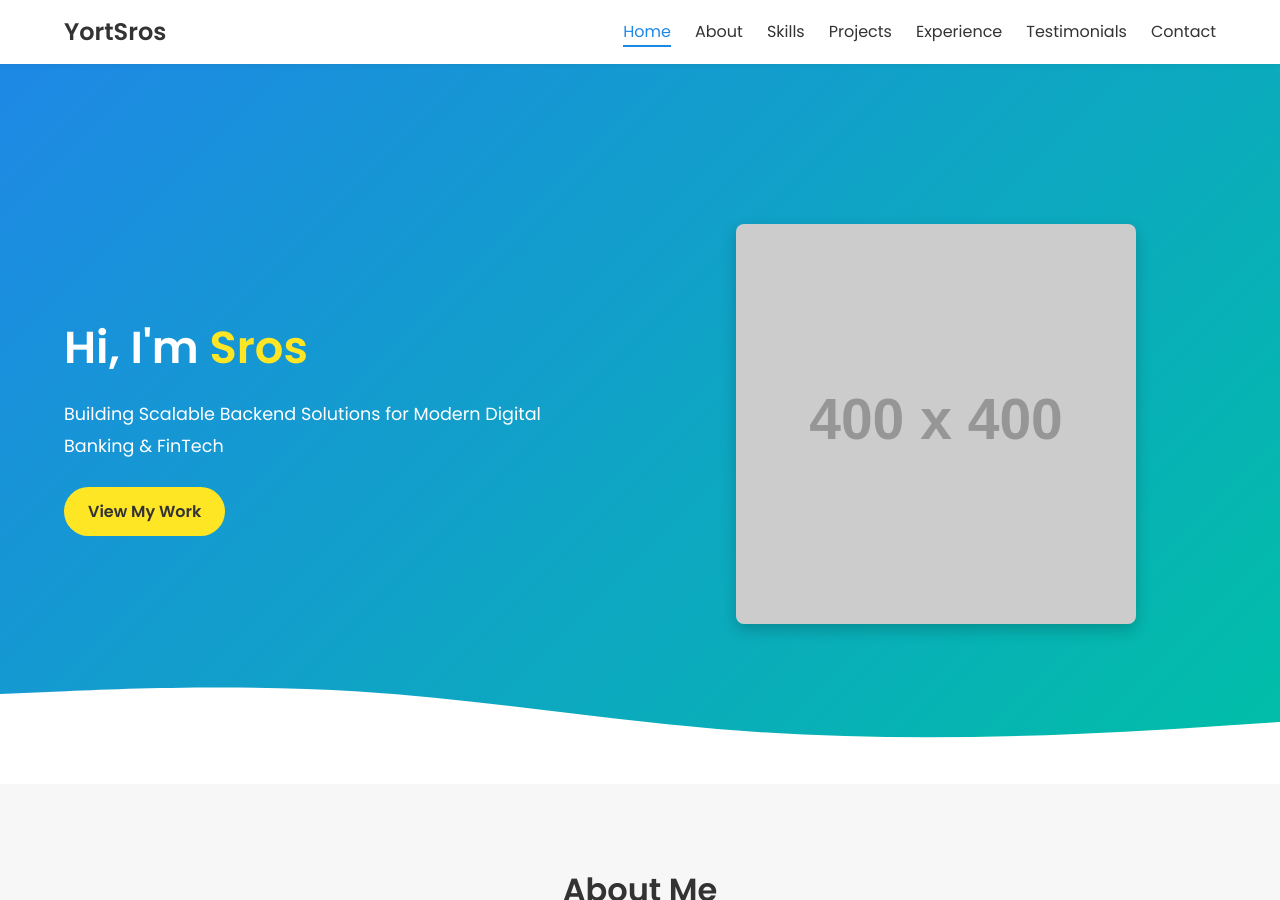
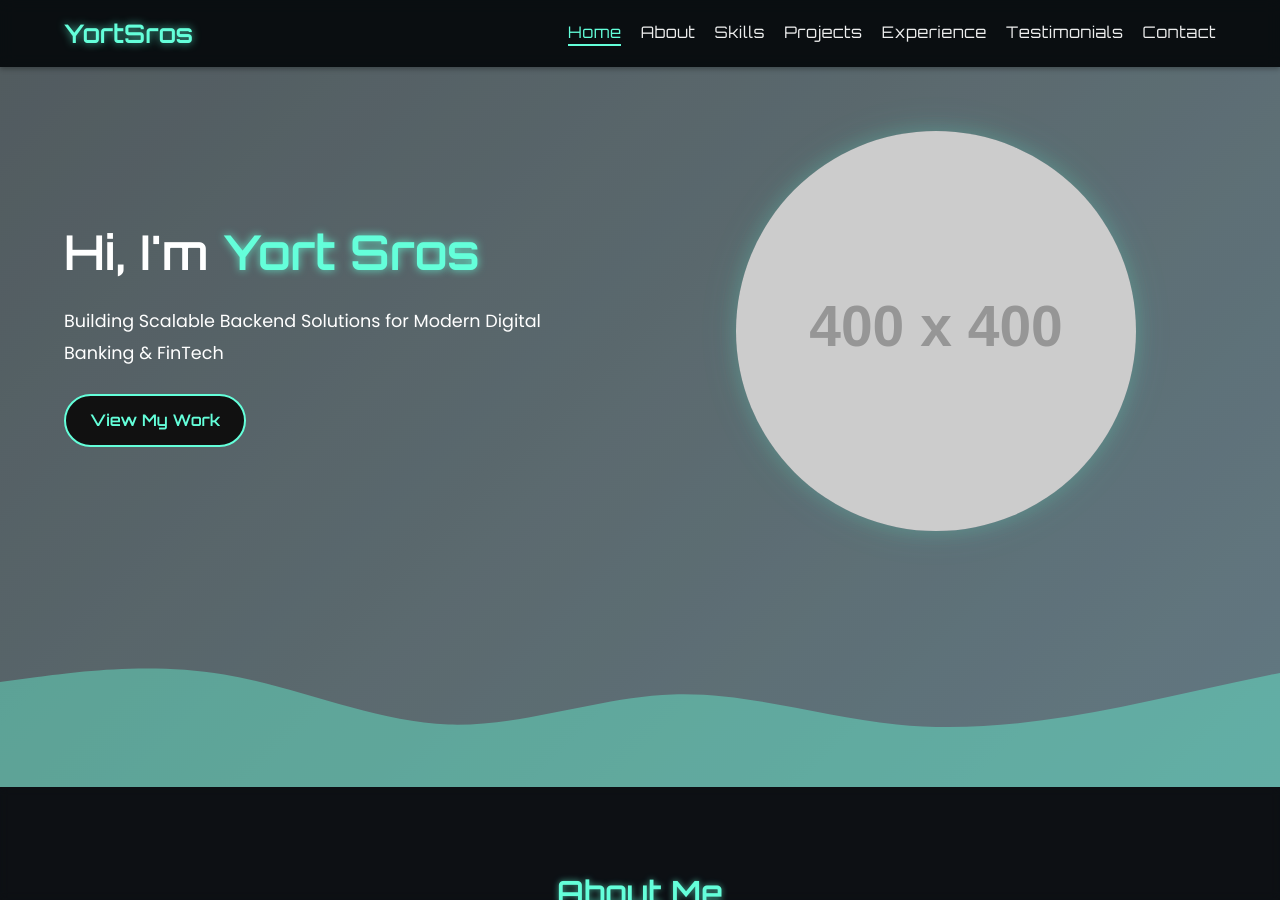
Before and after one commit to srosio/sros-yort, a Jekyll site: the page built from index.md, in a window 1280 px wide and 900 px high. Built offline with Jekyll 4.4.1, drawn with Linux system fonts in a browser that asks for light colours.

Commit message:
Build with Jekyll

```diff
--- a/_config.yml
+++ b/_config.yml
@@ -1,5 +1,5 @@
 title: "Yort Sros — Portfolio"
-description: "Modern & Clean Portfolio for Yort Sros"
+description: "A futuristic-themed portfolio showcasing Sros's work."
 author: "Yort Sros"
 baseurl: ""
 url: "https://srosio.github.io"
--- a/_layouts/default.html
+++ b/_layouts/default.html
@@ -6,11 +6,11 @@
     <meta name="viewport" content="width=device-width, initial-scale=1.0" />
     <title>{{ site.title }}</title>
 
-    <!-- Google Fonts -->
+    <!-- Google Fonts (Orbitron for a futuristic look, plus a fallback) -->
     <link rel="preconnect" href="https://fonts.googleapis.com" />
     <link rel="preconnect" href="https://fonts.gstatic.com" crossorigin />
     <link
-            href="https://fonts.googleapis.com/css2?family=Poppins:wght@300;400;600&display=swap"
+            href="https://fonts.googleapis.com/css2?family=Orbitron:wght@400;600&family=Poppins:wght@300;400&display=swap"
             rel="stylesheet"
     />
 
@@ -41,7 +41,7 @@
     </div>
 </header>
 
-<!-- Main content injected from index.md -->
+<!-- Injected content from index.md -->
 {{ content }}
 
 <!-- Footer -->
--- a/assets/css/styles.css
+++ b/assets/css/styles.css
@@ -1,4 +1,4 @@
-/* -- RESET -- */
+/* RESET */
 * {
     margin: 0;
     padding: 0;
@@ -8,13 +8,16 @@
     scroll-behavior: smooth;
 }
 body {
+    /* Orbitron for headings (futuristic), fallback to Poppins or sans-serif */
     font-family: 'Poppins', sans-serif;
-    color: #333;
-    background-color: #fff;
+    color: #eee;
+    background-color: #0a0f12; /* Dark background for a futuristic vibe */
     line-height: 1.6;
+    position: relative;
+    overflow-x: hidden;
 }
 
-/* -- GLOBAL CONTAINERS -- */
+/* GLOBAL CONTAINERS */
 .container {
     width: 90%;
     max-width: 1200px;
@@ -22,13 +25,14 @@
     padding: 1rem 0;
 }
 
-/* -- NAVBAR / HEADER -- */
+/* NAVBAR / HEADER */
 .header {
-    background: #fff;
-    box-shadow: 0 2px 5px rgba(0,0,0,0.05);
+    background: rgba(10, 15, 18, 0.9); /* Slight transparency */
+    box-shadow: 0 2px 5px rgba(0,0,0,0.3);
     position: sticky;
     top: 0;
     z-index: 999;
+    backdrop-filter: blur(8px);
 }
 .nav-container {
     display: flex;
@@ -37,20 +41,25 @@
     padding: 0.8rem 0;
 }
 .logo {
-    font-size: 1.5rem;
+    font-size: 1.6rem;
+    font-family: 'Orbitron', sans-serif;
     font-weight: 600;
+    color: #64ffda;
+    text-shadow: 0 0 8px rgba(100,255,218,0.7);
 }
 .nav-links {
     list-style: none;
     display: flex;
-    gap: 1.5rem;
+    gap: 1.2rem;
 }
 .nav-links a {
     text-decoration: none;
-    color: #333;
+    color: #eee;
     font-weight: 500;
+    position: relative;
     transition: color 0.3s ease;
-    position: relative;
+    font-family: 'Orbitron', sans-serif;
+    letter-spacing: 0.5px;
 }
 .nav-links a.active::after,
 .nav-links a:hover::after {
@@ -58,13 +67,13 @@
     position: absolute;
     width: 100%;
     height: 2px;
-    background: #1e88e5;
+    background: #64ffda;
     bottom: -4px;
     left: 0;
 }
 .nav-links a:hover,
 .nav-links a.active {
-    color: #1e88e5;
+    color: #64ffda;
 }
 
 /* MENU TOGGLE (mobile) */
@@ -76,38 +85,40 @@
 .menu-toggle .bar {
     width: 25px;
     height: 2px;
-    background-color: #333;
+    background-color: #fff;
     margin: 4px 0;
     transition: 0.3s all;
 }
 
-/* -- HERO -- */
+/* HERO */
 .hero {
     position: relative;
-    background: linear-gradient(135deg, #1e88e5 0%, #00bfa6 100%);
+    background: linear-gradient(135deg, #0f2027 0%, #203a43 50%, #2c5364 100%);
     color: #fff;
     overflow: hidden;
+    min-height: 80vh;
 }
 .hero-content {
-    min-height: 80vh;
     display: flex;
     flex-wrap: wrap;
     align-items: center;
     justify-content: space-between;
     gap: 2rem;
-    padding-top: 3rem;
-    padding-bottom: 3rem;
+    padding-top: 4rem;
+    padding-bottom: 4rem;
 }
 .hero-text {
     flex: 1;
-    min-width: 300px;
+    min-width: 280px;
 }
 .hero-text h1 {
-    font-size: 2.8rem;
+    font-size: 3rem;
+    font-family: 'Orbitron', sans-serif;
     margin-bottom: 1rem;
 }
 .hero-text h1 span {
-    color: #ffe624;
+    color: #64ffda; /* Neon Aqua */
+    text-shadow: 0 0 8px rgba(100,255,218,0.8);
 }
 .hero-text p {
     margin-bottom: 1.5rem;
@@ -117,14 +128,30 @@
 }
 .hero-img {
     flex: 1;
-    min-width: 300px;
+    min-width: 280px;
     display: flex;
     justify-content: center;
 }
 .profile-pic {
     max-width: 100%;
-    border-radius: 8px;
-    box-shadow: 0 6px 15px rgba(0,0,0,0.2);
+    border-radius: 50%;
+    box-shadow: 0 0 20px rgba(100, 255, 218, 0.2),
+    0 0 40px rgba(100, 255, 218, 0.1);
+}
+
+/* Starfield background for hero */
+.stars-bg {
+    position: absolute;
+    top: 0;
+    left: 0;
+    width: 100%;
+    height: 100%;
+    background:
+            radial-gradient(white, rgba(255,255,255,0) 70%) repeat center center,
+            rgba(0,0,0,0.2);
+    background-size: 2px 2px;
+    z-index: 0;
+    pointer-events: none; /* Not clickable */
 }
 
 /* Wave */
@@ -133,6 +160,7 @@
     bottom: 0;
     width: 100%;
     line-height: 0;
+    z-index: 1;
 }
 .wave-container svg {
     display: block;
@@ -140,23 +168,35 @@
     height: 150px;
 }
 
-/* -- BUTTONS -- */
+/* BUTTONS */
 .btn-primary,
-.btn-secondary {
+.btn-secondary,
+.neon-btn {
     display: inline-block;
     padding: 0.75rem 1.5rem;
     border-radius: 50px;
     text-decoration: none;
     font-weight: 600;
-    transition: background-color 0.3s ease, color 0.3s ease;
+    font-family: 'Orbitron', sans-serif;
+    transition: background-color 0.3s ease, box-shadow 0.3s ease;
 }
 .btn-primary {
-    background-color: #ffe624;
-    color: #333;
+    background-color: #64ffda;
+    color: #0a0f12;
 }
 .btn-primary:hover {
-    background-color: #ffd600;
-    color: #333;
+    background-color: #52e4c0;
+    box-shadow: 0 0 8px rgba(100,255,218,0.5);
+}
+.neon-btn {
+    background-color: #111;
+    border: 2px solid #64ffda;
+    color: #64ffda;
+    position: relative;
+}
+.neon-btn:hover {
+    background-color: #0a0f12;
+    box-shadow: 0 0 15px #64ffda;
 }
 .btn-secondary {
     background-color: #e9ecef;
@@ -166,9 +206,11 @@
     background-color: #ced4da;
 }
 
-/* -- SECTIONS -- */
+/* SECTIONS */
 .section {
     padding: 4rem 0;
+    position: relative;
+    z-index: 2; /* Above starfield if it extends */
 }
 .section .section-content {
     text-align: center;
@@ -178,19 +220,23 @@
 }
 .section-title h2 {
     font-size: 2rem;
+    font-family: 'Orbitron', sans-serif;
     margin-bottom: 0.5rem;
+    color: #64ffda;
+    text-shadow: 0 0 6px rgba(100,255,218,0.6);
 }
 .underline {
     width: 80px;
     height: 3px;
-    background-color: #1e88e5;
+    background-color: #64ffda;
     margin: 0.5rem auto 0;
     border-radius: 2px;
 }
 
-/* -- ABOUT -- */
+/* ABOUT */
 .about {
-    background: #f7f7f7;
+    background: rgba(16, 18, 23, 0.6);
+    backdrop-filter: blur(4px);
 }
 .about-grid {
     display: flex;
@@ -204,11 +250,12 @@
     flex: 1;
     min-width: 300px;
     text-align: left;
+    color: #eee;
 }
 .about-img img {
     width: 100%;
     border-radius: 6px;
-    box-shadow: 0 4px 10px rgba(0,0,0,0.1);
+    box-shadow: 0 0 20px rgba(100,255,218,0.15);
 }
 .about-text ul {
     margin-top: 1rem;
@@ -216,9 +263,9 @@
     padding-left: 1.5rem;
 }
 
-/* -- SKILLS -- */
+/* SKILLS */
 #skills {
-    background: #fff;
+    background: #0a0f12;
 }
 .skills-list {
     display: flex;
@@ -229,15 +276,17 @@
 }
 .skills-list li {
     list-style: none;
-    background: #e3f2fd;
+    background: rgba(100,255,218,0.1);
     padding: 0.75rem 1rem;
     border-radius: 4px;
     font-weight: 500;
+    box-shadow: 0 0 10px rgba(100,255,218,0.05);
 }
 
-/* -- PROJECTS -- */
+/* PROJECTS */
 .projects {
-    background: #f7f7f7;
+    background: rgba(16, 18, 23, 0.6);
+    backdrop-filter: blur(4px);
 }
 .projects-grid {
     display: grid;
@@ -247,17 +296,13 @@
     align-items: stretch;
 }
 .project-card {
-    background-color: #fff;
     border-radius: 6px;
-    box-shadow: 0 4px 10px rgba(0,0,0,0.1);
-    transition: transform 0.3s ease, box-shadow 0.3s ease;
     overflow: hidden;
     display: flex;
     flex-direction: column;
-}
-.project-card:hover {
-    transform: translateY(-5px);
-    box-shadow: 0 8px 15px rgba(0,0,0,0.15);
+    background-color: #11161a;
+    position: relative;
+    transition: transform 0.3s ease, box-shadow 0.3s ease;
 }
 .project-img {
     width: 100%;
@@ -268,20 +313,25 @@
     padding: 1.5rem;
     text-align: left;
     flex: 1;
+    color: #eee;
 }
 .project-info h3 {
     margin-bottom: 0.75rem;
     font-size: 1.25rem;
-    color: #1e88e5;
+    color: #64ffda;
 }
 .project-info p {
     margin-bottom: 1rem;
     line-height: 1.5;
 }
+.neon-card:hover {
+    transform: translateY(-5px);
+    box-shadow: 0 0 15px rgba(100,255,218,0.3);
+}
 
-/* -- EXPERIENCE -- */
+/* EXPERIENCE */
 #experience {
-    background: #fff;
+    background: #0a0f12;
 }
 .experience-list {
     margin-top: 2rem;
@@ -289,16 +339,17 @@
 }
 .experience-item {
     margin-bottom: 2rem;
+    color: #eee;
 }
 .experience-item h3 {
     margin-bottom: 0.5rem;
     font-size: 1.2rem;
-    color: #1e88e5;
+    color: #64ffda;
 }
 .experience-item p {
     margin-bottom: 1rem;
     font-size: 0.95rem;
-    color: #555;
+    color: #aaa;
 }
 .experience-item ul {
     list-style: disc;
@@ -306,9 +357,10 @@
     line-height: 1.8;
 }
 
-/* -- TESTIMONIALS -- */
+/* TESTIMONIALS */
 #testimonials {
-    background: #f7f7f7;
+    background: rgba(16, 18, 23, 0.6);
+    backdrop-filter: blur(4px);
 }
 .testimonial-list {
     margin-top: 2rem;
@@ -319,26 +371,26 @@
 }
 .testimonial-item {
     padding: 1.5rem;
-    background: #fff;
     border-radius: 6px;
-    box-shadow: 0 4px 10px rgba(0,0,0,0.03);
+    background: #11161a;
+    box-shadow: 0 0 15px rgba(100,255,218,0.03);
 }
 .testimonial-item h3 {
     font-size: 1.1rem;
     margin-bottom: 0.25rem;
-    color: #1e88e5;
+    color: #64ffda;
 }
 .testimonial-item p {
     font-size: 0.95rem;
-    color: #555;
+    color: #aaa;
 }
 blockquote {
     margin-top: 1rem;
     padding-left: 1rem;
-    border-left: 3px solid #1e88e5;
-    color: #333;
+    border-left: 3px solid #64ffda;
     font-size: 0.95rem;
     line-height: 1.6;
+    color: #eee;
     quotes: "“" "”" "‘" "’";
 }
 blockquote:before {
@@ -350,15 +402,16 @@
     margin-left: 4px;
 }
 
-/* -- CONTACT -- */
+/* CONTACT */
 .contact {
-    background: #fff;
+    background: #0a0f12;
 }
 .contact-intro {
     margin-bottom: 2rem;
     max-width: 600px;
     margin-left: auto;
     margin-right: auto;
+    color: #eee;
 }
 .contact-form {
     max-width: 600px;
@@ -375,28 +428,34 @@
 .contact-form textarea {
     width: 100%;
     padding: 1rem;
-    border: 1px solid #ddd;
+    border: 1px solid #444;
     border-radius: 4px;
     font-size: 1rem;
-    font-family: inherit;
+    font-family: 'Poppins', sans-serif;
+    background-color: #11161a;
+    color: #eee;
 }
 .contact-form textarea {
     resize: vertical;
     min-height: 150px;
 }
+.contact-form button {
+    margin-top: 1rem;
+}
 
-/* -- FOOTER -- */
+/* FOOTER */
 .footer {
-    background-color: #f8f9fa;
+    background-color: rgba(10,15,18,0.9);
     padding: 2rem 0;
     text-align: center;
+    box-shadow: 0 -2px 5px rgba(0,0,0,0.2);
 }
 .footer p {
     font-size: 0.9rem;
-    color: #666;
+    color: #aaa;
 }
 
-/* -- FADE-UP ANIMATION -- */
+/* FADE-UP ANIMATION */
 .fade-up {
     opacity: 0;
     transform: translateY(40px);
@@ -407,7 +466,7 @@
     transform: translateY(0);
 }
 
-/* -- MEDIA QUERIES -- */
+/* RESPONSIVE / MEDIA QUERIES */
 @media screen and (max-width: 992px) {
     .nav-links {
         gap: 1rem;
@@ -421,9 +480,9 @@
         position: absolute;
         top: 65px;
         right: 0;
-        background-color: #fff;
+        background-color: rgba(10,15,18,0.9);
         flex-direction: column;
-        box-shadow: 0 2px 8px rgba(0,0,0,0.2);
+        box-shadow: 0 2px 8px rgba(0,0,0,0.3);
         padding: 1rem;
         transform: translateY(-200%);
         transition: transform 0.3s ease;
@@ -435,7 +494,6 @@
     }
     .hero-content {
         flex-direction: column-reverse;
-        min-height: auto;
         padding-top: 2rem;
         padding-bottom: 2rem;
     }
--- a/assets/js/script.js
+++ b/assets/js/script.js
@@ -17,7 +17,7 @@
 
 const fadeUpObserver = new IntersectionObserver((entries, observer) => {
     entries.forEach(entry => {
-        if(entry.isIntersecting){
+        if (entry.isIntersecting) {
             entry.target.classList.add('show');
             observer.unobserve(entry.target);
         }
--- a/index.md
+++ b/index.md
@@ -4,11 +4,14 @@
 
 <!-- Hero Section -->
 <section class="hero" id="home">
+  <div class="stars-bg"></div> <!-- Starfield background overlay -->
   <div class="container hero-content fade-up">
     <div class="hero-text">
-      <h1>Hi, I'm <span>Sros</span></h1>
-      <p>Building Scalable Backend Solutions for Modern Digital Banking &amp; FinTech</p>
-      <a href="#projects" class="btn-primary">View My Work</a>
+      <h1>Hi, I'm <span>Yort Sros</span></h1>
+      <p>
+        Building Scalable Backend Solutions for Modern Digital Banking &amp; FinTech
+      </p>
+      <a href="#projects" class="btn-primary neon-btn">View My Work</a>
     </div>
     <div class="hero-img">
       <!-- Replace with your own image if desired -->
@@ -113,7 +117,7 @@
     </div>
     <div class="projects-grid">
       <!-- Project 1 -->
-      <div class="project-card">
+      <div class="project-card neon-card">
         <img
           src="https://via.placeholder.com/600x400"
           alt="Digital Banking and FinTech"
@@ -130,7 +134,7 @@
         </div>
       </div>
       <!-- Project 2 -->
-      <div class="project-card">
+      <div class="project-card neon-card">
         <img
           src="https://via.placeholder.com/600x400"
           alt="Payment Gateway Integration"
@@ -216,7 +220,7 @@
     </div>
     <div class="testimonial-list">
       <!-- Testimonial 1 -->
-      <div class="testimonial-item">
+      <div class="testimonial-item neon-card">
         <h3>Sean Mengkong</h3>
         <p><em>Deputy Head of Digital Banking</em></p>
         <blockquote>
@@ -230,7 +234,7 @@
         </blockquote>
       </div>
       <!-- Testimonial 2 -->
-      <div class="testimonial-item">
+      <div class="testimonial-item neon-card">
         <h3>Chanheng SEANG</h3>
         <p><em>Lead Architect</em></p>
         <blockquote>
@@ -286,7 +290,7 @@
         placeholder="Your Message"
         required
       ></textarea>
-      <button type="submit" class="btn-primary">Send Message</button>
+      <button type="submit" class="btn-primary neon-btn">Send Message</button>
     </form>
   </div>
 </section>
```
Also changed, not shown: other parts of index.md (+5 -4 lines).
